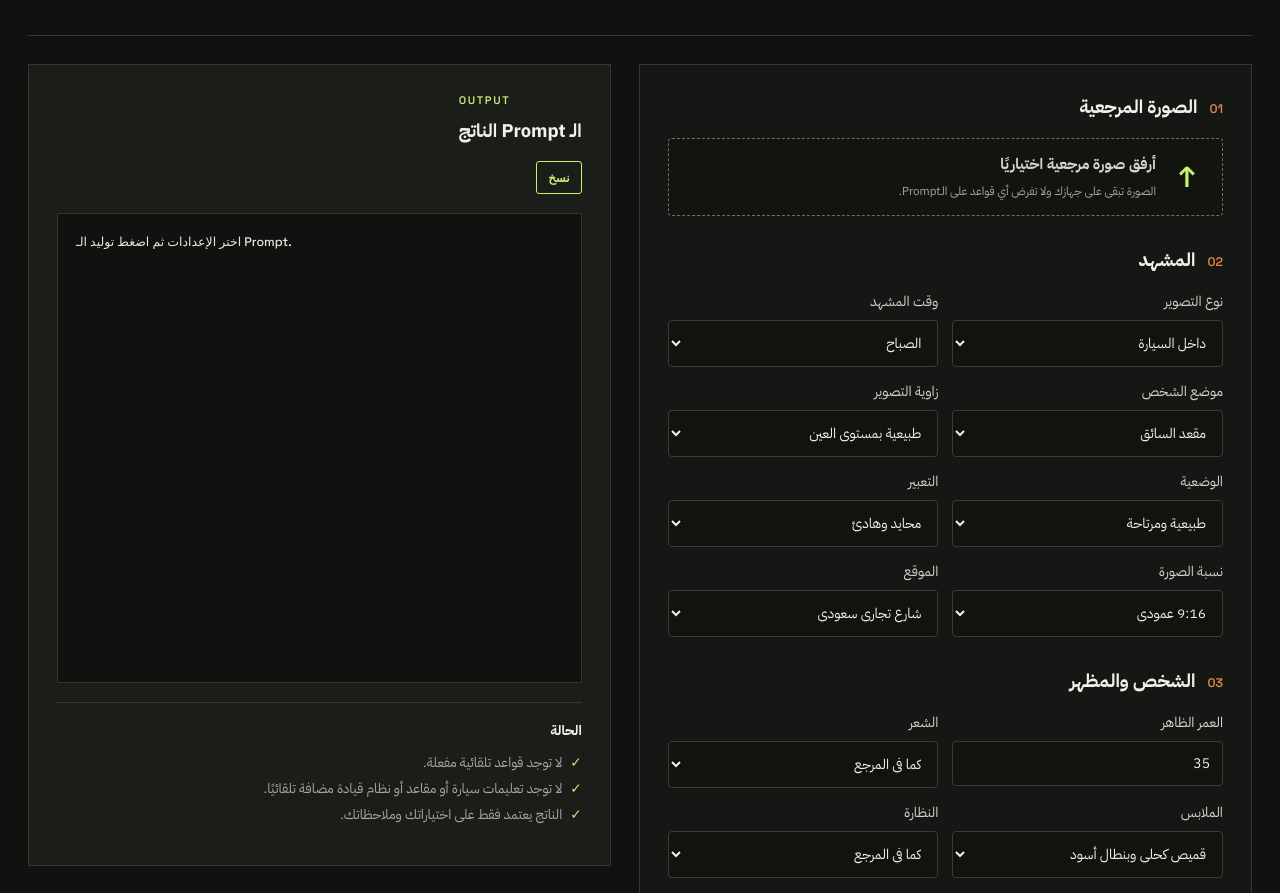
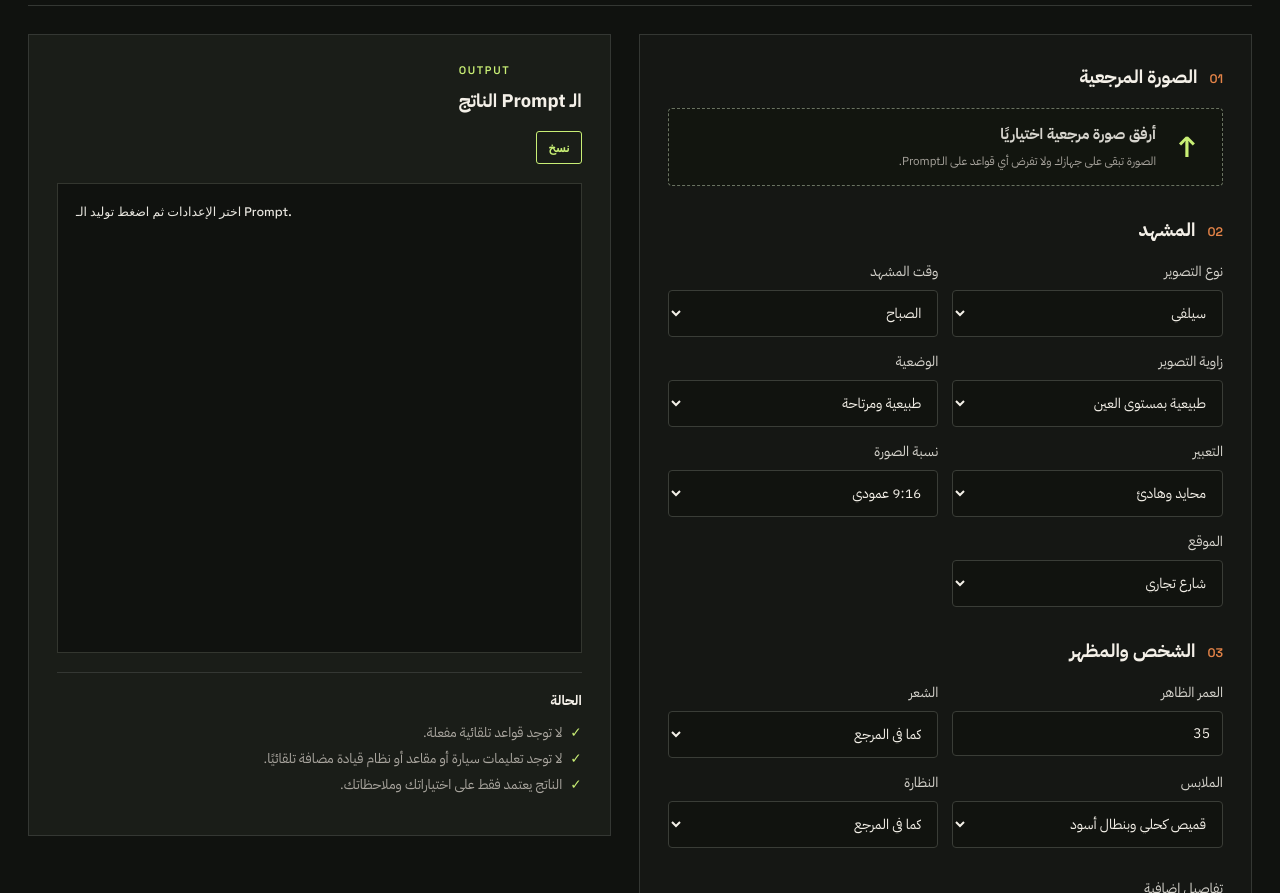
Before and after one commit to EmadAden77/-physics-prompt-studio, a plain HTML site: page index.html in a window 1280 px wide. Shown: the part 211-1104 px from the top of the page. Drawn offline with Linux system fonts and the light colour scheme.

Commit message:
Remove vehicle controls from interface

```diff
--- a/index.html
+++ b/index.html
@@ -16,7 +16,7 @@
       <div>
         <p class="eyebrow">PROMPT STUDIO</p>
         <h1>منشئ Prompt بسيط</h1>
-        <p class="intro">لا توجد قواعد تلقائية، ولا Realism Engine، ولا Locks، ولا أولوية مخفية. الناتج مبني فقط على اختياراتك وما تكتبه.</p>
+        <p class="intro">لا توجد قواعد تلقائية أو تعليمات سيارة أو Locks. الناتج مبني فقط على اختياراتك وما تكتبه.</p>
       </div>
     </header>
 
@@ -34,10 +34,11 @@
         <div class="grid two">
           <label>نوع التصوير
             <select id="captureType">
-              <option value="interior car selfie">داخل السيارة</option>
-              <option value="exterior car selfie">بجانب السيارة</option>
-              <option value="selfie">سيلفي عام</option>
+              <option value="selfie">سيلفي</option>
               <option value="third-person photo">تصوير شخص ثالث</option>
+              <option value="mirror selfie">سيلفي مرآة</option>
+              <option value="portrait photo">صورة بورتريه</option>
+              <option value="candid photo">صورة عفوية</option>
             </select>
           </label>
 
@@ -48,16 +49,6 @@
               <option value="afternoon">العصر</option>
               <option value="daytime">النهار</option>
               <option value="night">الليل</option>
-            </select>
-          </label>
-
-          <label>موضع الشخص
-            <select id="seat">
-              <option value="driver seat">مقعد السائق</option>
-              <option value="front passenger seat">مقعد الراكب الأمامي</option>
-              <option value="rear-left seat">المقعد الخلفي الأيسر</option>
-              <option value="rear-right seat">المقعد الخلفي الأيمن</option>
-              <option value="not applicable">غير مطبق</option>
             </select>
           </label>
 
@@ -101,15 +92,15 @@
 
           <label>الموقع
             <select id="place">
-              <option value="Saudi commercial street">شارع تجاري سعودي</option>
-              <option value="shopping mall parking area">موقف مول</option>
+              <option value="commercial street">شارع تجاري</option>
+              <option value="shopping mall">مول</option>
               <option value="residential villa entrance">مدخل فيلا</option>
-              <option value="private villa garage">كراج فيلا</option>
+              <option value="private home interior">داخل منزل</option>
               <option value="quiet residential neighborhood">حي سكني هادئ</option>
               <option value="gas station">محطة وقود</option>
               <option value="roadside cafeteria">كافتيريا</option>
-              <option value="restaurant parking area">موقف مطعم</option>
-              <option value="supermarket parking area">سوبرماركت</option>
+              <option value="restaurant">مطعم</option>
+              <option value="supermarket">سوبرماركت</option>
               <option value="seafront or corniche">كورنيش</option>
               <option value="custom location in notes">موقع مخصص في الملاحظات</option>
             </select>
```
